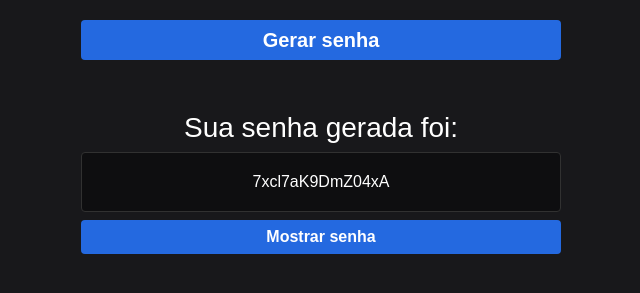
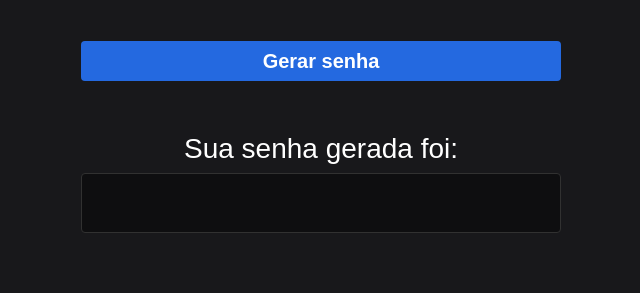
Before and after one commit to PedroFurtado7/site-gerador-de-senhas, a plain HTML site: page index.html in a window 1280 px wide. Both pictures are taken after a click on the button "Gerar senha". Shown: the part 419-712 px from the top of the page, without its empty margins (319-959 px from the left). Drawn offline with Linux system fonts and the light colour scheme.

Commit message:
Update index.html

```diff
--- a/index.html
+++ b/index.html
@@ -19,13 +19,14 @@
     <button id="button" class="button-cta" onclick="generatePassword()">Gerar senha</button>
   </div>
 
-  <div id="container-password" class="container-password hide">
+  <div id="container-password" onclick="copyPassword()" class="container-password hide">
     <span class="title">Sua senha gerada foi:</span>
-    <span id="password" class="password"></span>
-    <button id="toggle-button" class="toggle-button" onclick="togglePasswordVisibility()">Mostrar senha</button>
-    <span class="tooltip">Clique na senha para copiar. 👆</span>
+    <input id="password" class="password" type="password">
+    <span class="tooltip">Clique na senha para mostrar. 👆</span>
   </div>
 
   <script src="script.js"></script>
 </body>
 </html>
+
+</html>
```
